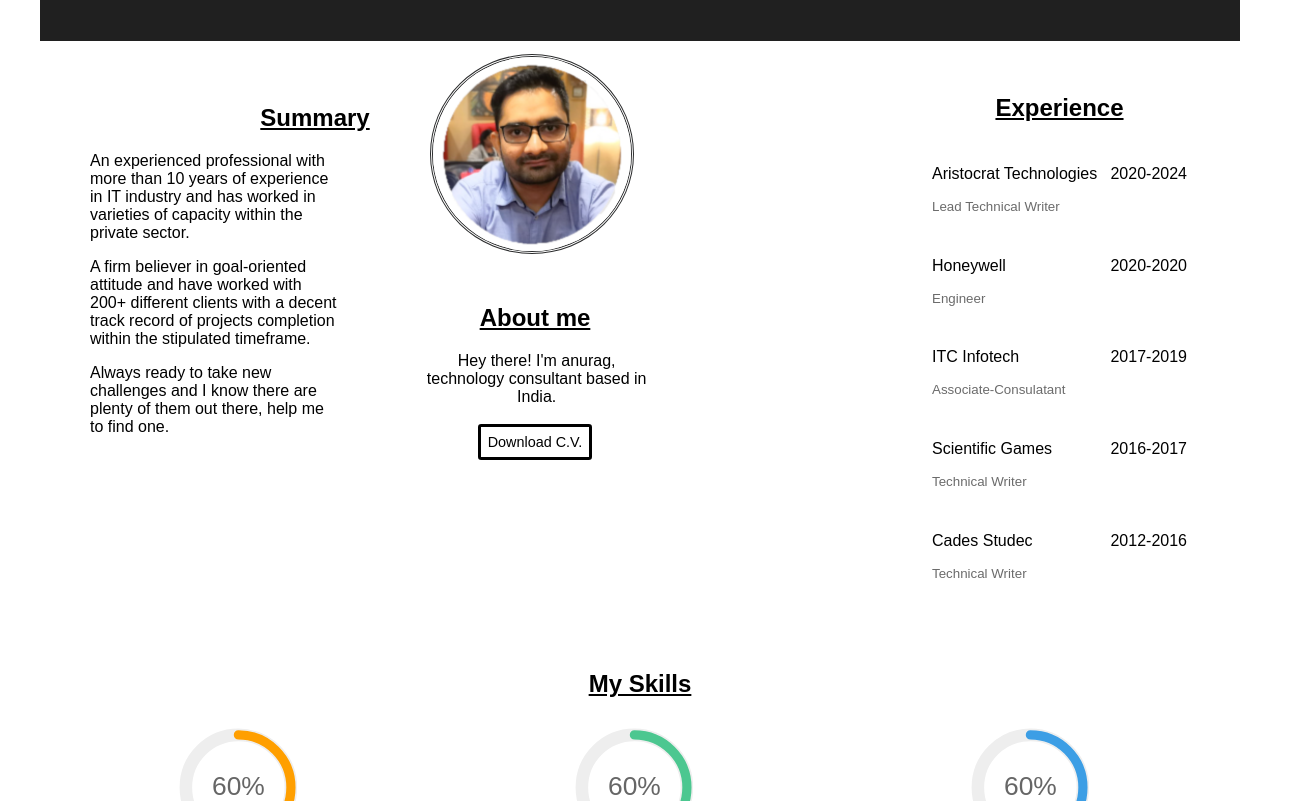
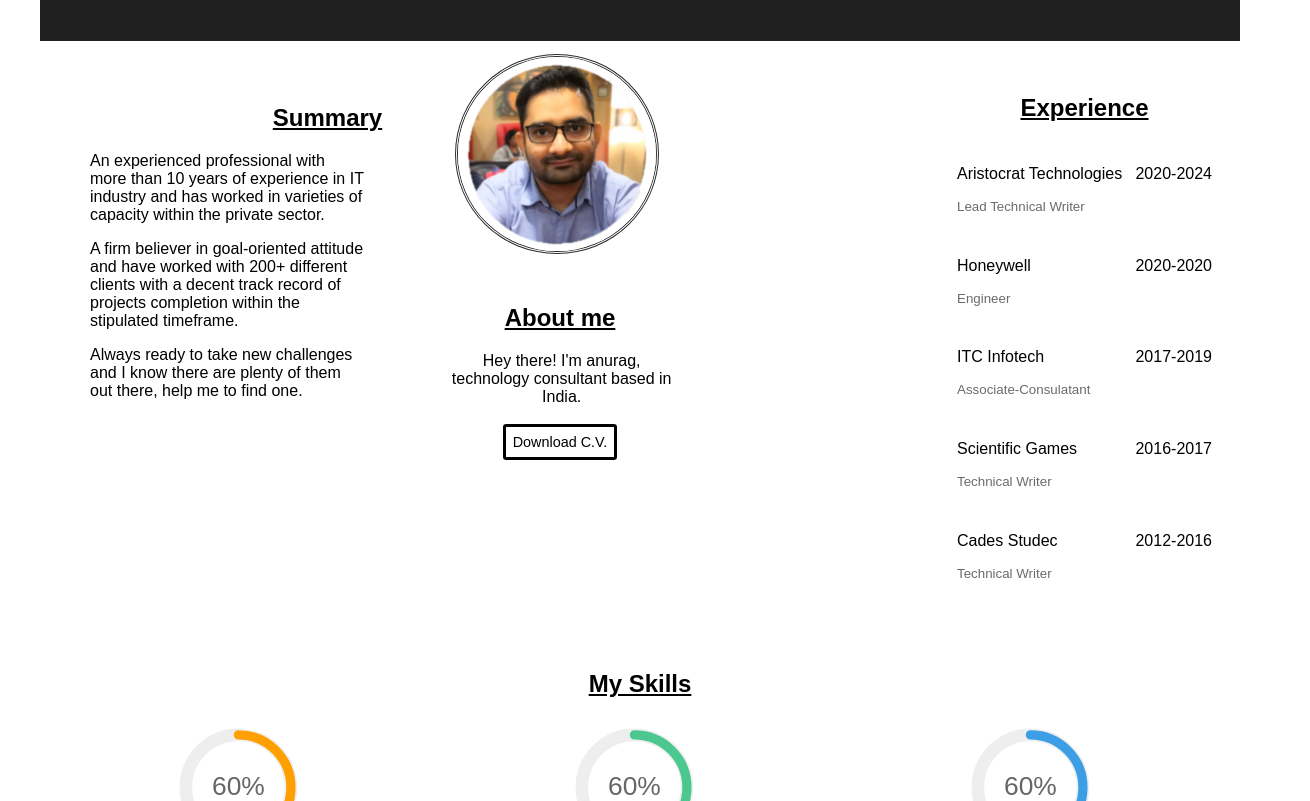
Before and after one commit to anuragsarangi/Portfolio, a plain HTML site: page index.html in a window 1280 px wide. Shown: the part 483-1284 px from the top of the page, 1310 px wide, since content can reach past the window. Drawn offline with Linux system fonts and the light colour scheme; a web font is replaced by a local one.

Commit message:
Update info_style.css

```diff
--- a/info_style.css
+++ b/info_style.css
@@ -8,11 +8,11 @@
     background-color: white;
 }
 
-/*.Professional-Summary{
+.Professional-Summary{
     position: relative;
     text-align: left;
     align-self: left;
-    flex-basis: 25%;*/
+    flex-basis: 25%;
 }
 .Professional-Summary info-para-ps{
     text-align: left;
```
